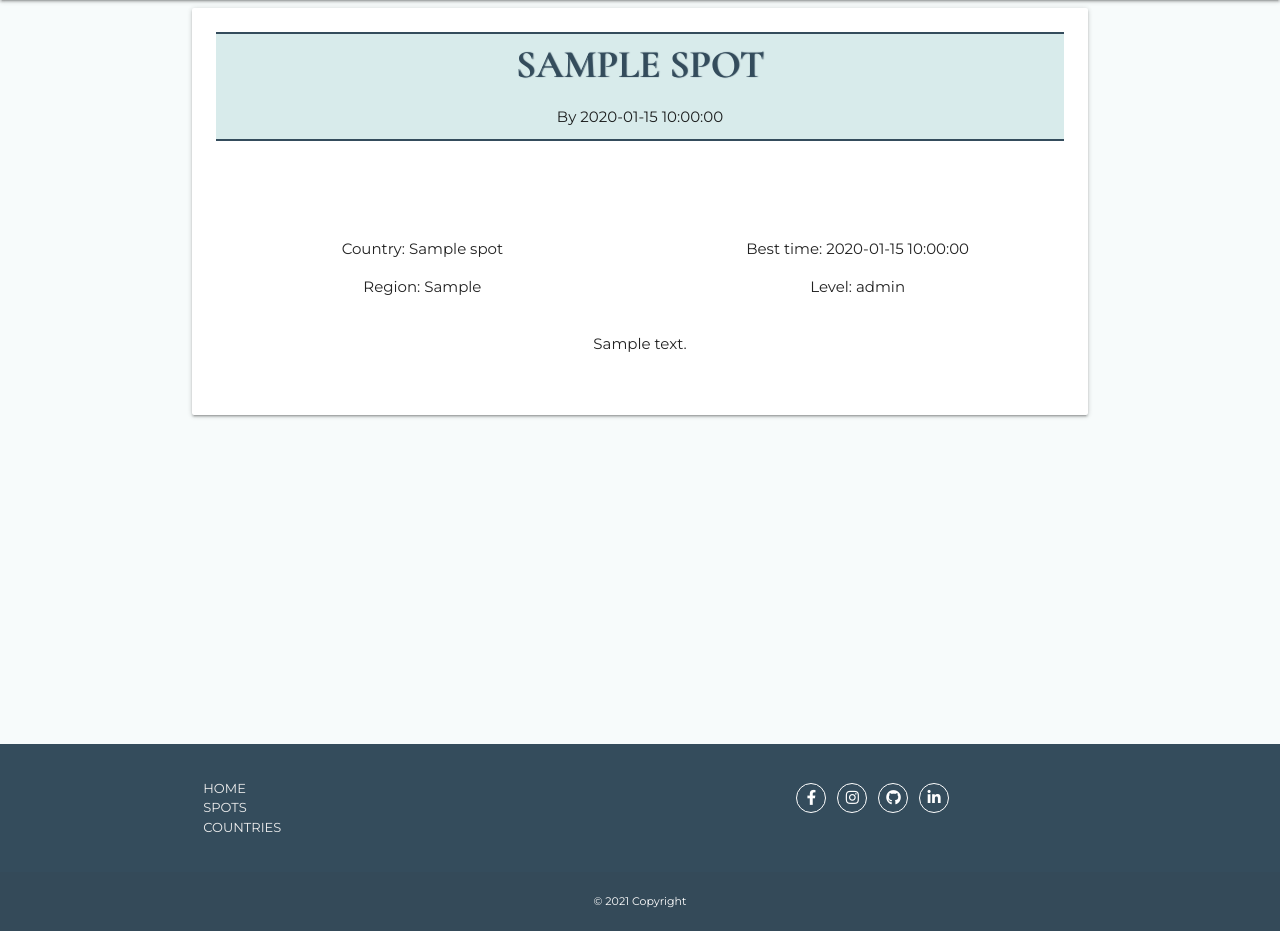
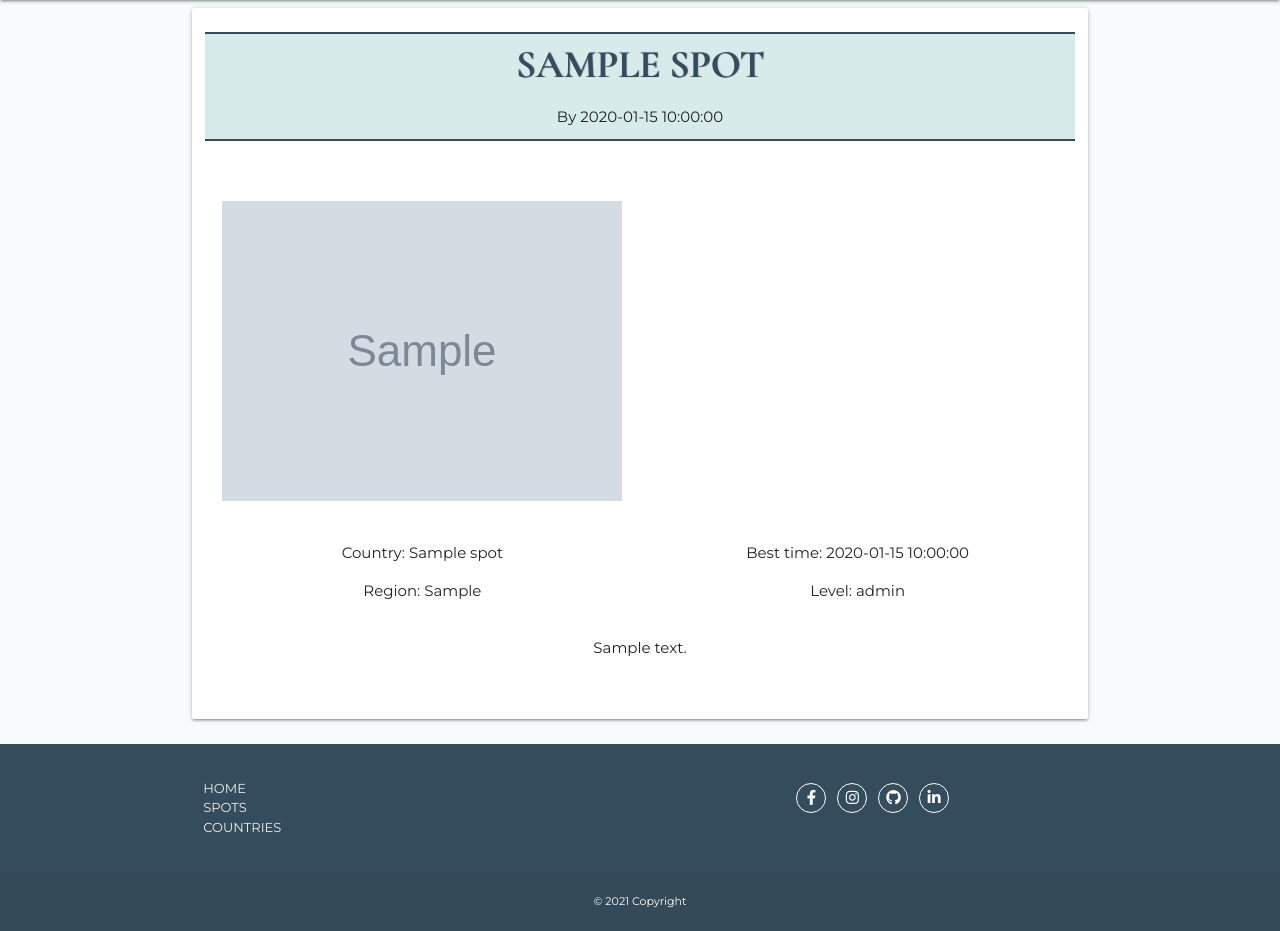
Before and after one commit to kristinabog/eu-kite-spots, a Flask app: template templates/spot.html in a window 1280 px wide. Shown: the part 64-995 px from the top of the page. Run offline with Flask 2, Linux system fonts and the light colour scheme; the template is opened without the code that fills it: most values are stand-ins (such as "Sample title", 1, 10 or a date in 2020); grey boxes marked "Sample" are stand-in pictures; some libraries are stand-ins or nearby versions.

Commit message:
change classes in heading

```diff
--- a/templates/spot.html
+++ b/templates/spot.html
@@ -2,13 +2,15 @@
 {% block content %}
 <div class="container gen-container">
     <div class="card-panel col s12 m8 l6 center-align">
-        <hr class="heading-hr">
-        <h3 class="heading center-align heading-bg">{{ spot.spot_name }}</h3>
-        <p class="heading-bg">By {{ spot.created_by }}</p>
-        <hr class="heading-hr" style="margin-bottom: 40px;">
+        <div class="row">
+            <hr class="heading-hr">
+            <h3 class="heading center-align heading-bg">{{ spot.spot_name }}</h3>
+            <p class="heading-bg">By {{ spot.created_by }}</p>
+            <hr class="heading-hr hr-margin">
+        </div>
         <div class="row">
             <div class="col s12 m6">
-                <img href="{{ spot.spot_image }}">
+                <img src="{{ spot.spot_image }}">
             </div>
             <div class="col s12 m6">
 
```
